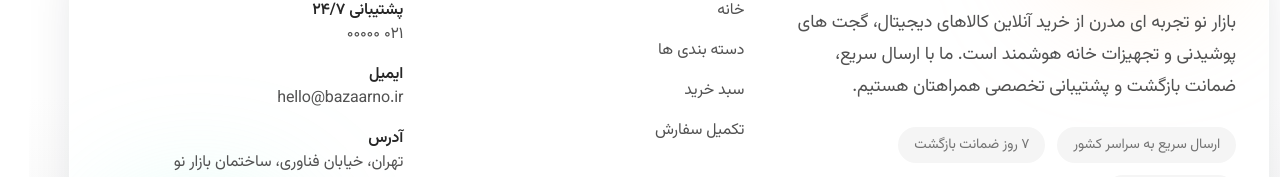
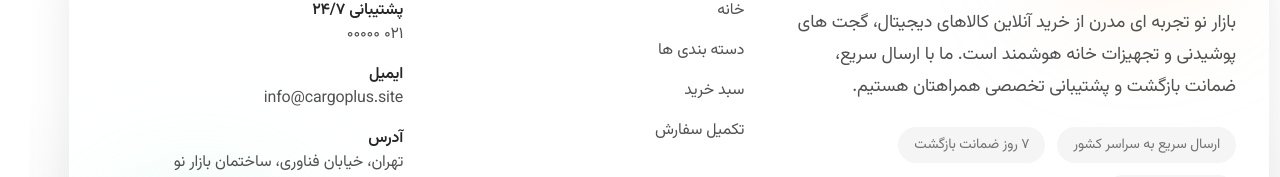
Before and after one commit to Saeid202/buyers, a Next.js app: page / in a window 1280 px wide. Shown: the part 2200-2377 px from the top of the page. Built offline with nearby package versions, Linux system fonts and the light colour scheme; no server answers.

Commit message:
Update footer email

```diff
--- a/src/components/layout/Footer.tsx
+++ b/src/components/layout/Footer.tsx
@@ -9,7 +9,7 @@ const quickLinks = [
 
 const supportLinks = [
   { label: "پشتیبانی ۲۴/۷", value: "۰۲۱ ۰۰۰۰۰" },
-  { label: "ایمیل", value: "hello@bazaarno.ir" },
+  { label: "ایمیل", value: "info@cargoplus.site" },
   { label: "آدرس", value: "تهران، خیابان فناوری، ساختمان بازار نو" },
 ];
 
```
